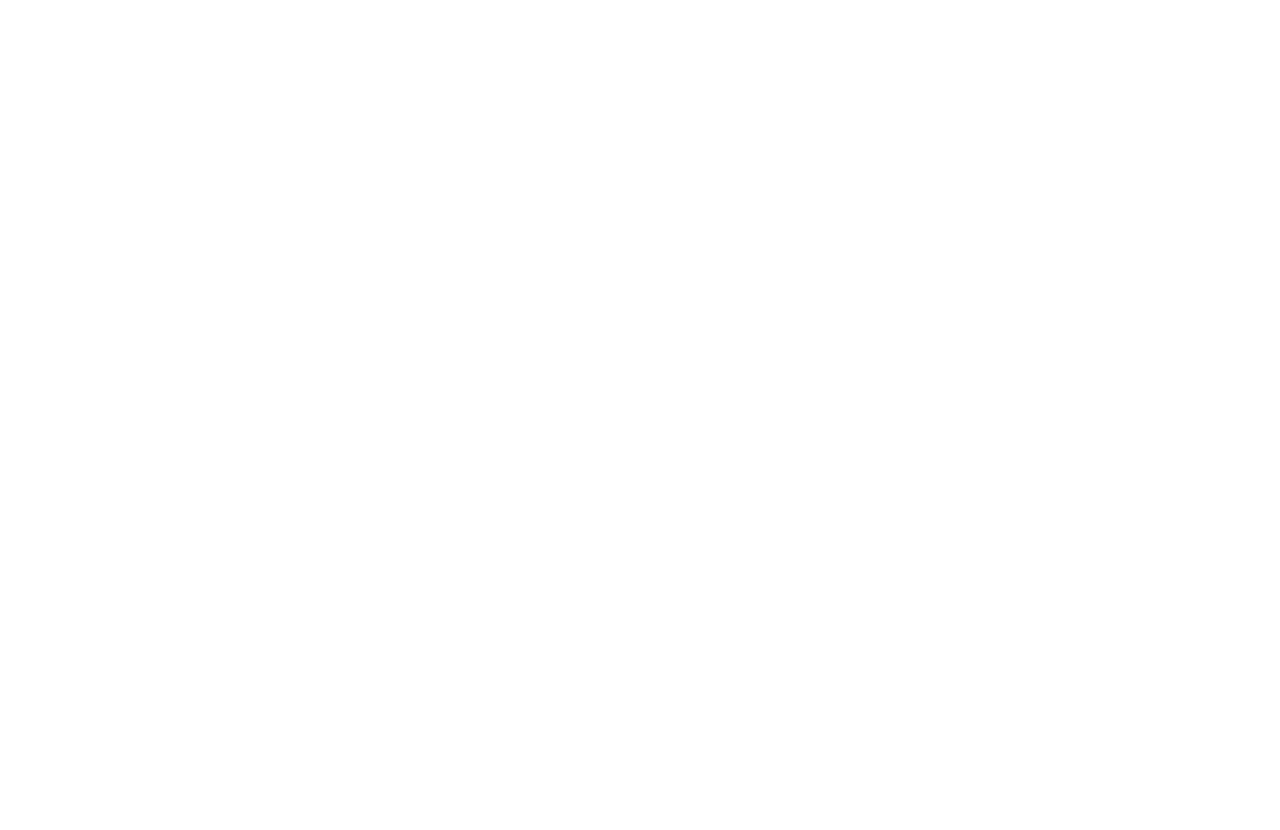
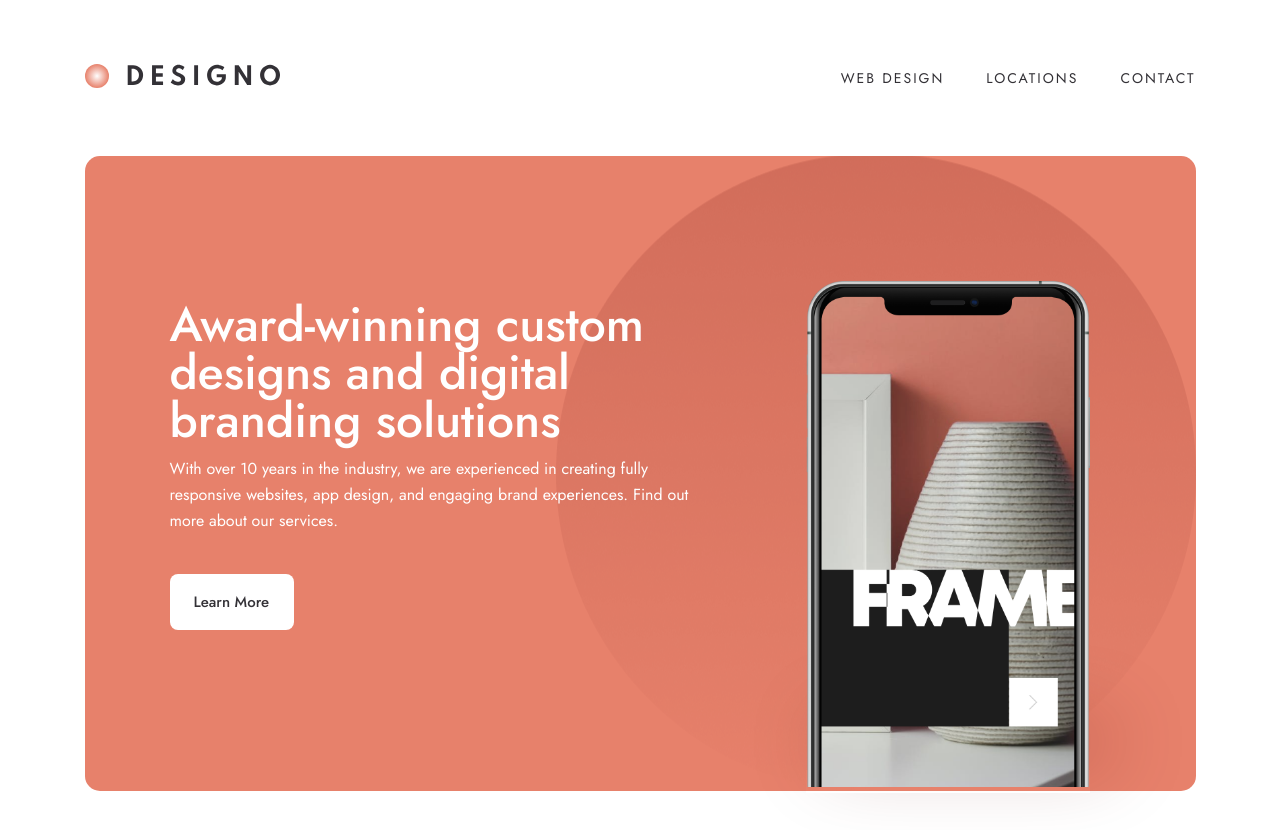
Before and after one commit to ibrohim0725/2-oy_Exame, a plain HTML site: page index.html in a window 1280 px wide. Before the commit the page ends 800 px from the top, so only its background shows below. Drawn offline with Linux system fonts and the light colour scheme.

Commit message:
create header and hero sections

```diff
--- a/index.html
+++ b/index.html
@@ -1,12 +1,48 @@
 <!DOCTYPE html>
 <html lang="en">
-<head>
-    <meta charset="UTF-8">
-    <meta name="viewport" content="width=device-width, initial-scale=1.0">
-    <link rel="stylesheet" href="styles/style.css">
-    <title>Document</title>
-</head>
-<body>
+  <head>
+    <meta charset="UTF-8" />
+    <meta name="viewport" content="width=device-width, initial-scale=1.0" />
 
-</body>
+    <link rel="stylesheet" href="styles/fonts.css" />
+    <link rel="stylesheet" href="styles/normalize.css" />
+    <link rel="stylesheet" href="styles/style.css" />
+
+    <link rel="shortcut icon" href="images/favicon.2.svg" type="image/x-icon" />
+    <title>Designo</title>
+  </head>
+  <body>
+    <header class="header container">
+      <a href="#">
+        <img src="images/logo.desingo.svg" alt="Company logo" width="196" />
+      </a>
+      <div class="header-links">
+        <a href="web.html">WEB DESIGN</a>
+        <a href="#">LOCATIONS</a>
+        <a href="#">CONTACT</a>
+      </div>
+    </header>
+    <main class="main">
+      <div class="hero container">
+        <div class="hero-desc">
+          <h1 class="hero-title">
+            Award-winning custom designs and digital branding solutions
+          </h1>
+          <p>
+            With over 10 years in the industry, we are experienced in creating
+            fully responsive websites, app design, and engaging brand
+            experiences. Find out more about our services.
+          </p>
+          <button>Learn More</button>
+        </div>
+        <div class="hero-img">
+          <picture>
+            <source media="(min-width: 768px)" srcset="images/hero-1img.png" >
+            <source media="(min-width: 576px)" srcset="images/hero-img-tablet.png">
+            <img src="images/hero-img-phone.png" alt="this image phone" width="284" >
+          </picture>
+        </div>
+      </div>
+    </main>
+  </body>
 </html>
--- /dev/null
+++ b/styles/fonts.css
@@ -0,0 +1,16 @@
+/* jost-regular - latin */
+@font-face {
+    font-display: swap; /* Check https://developer.mozilla.org/en-US/docs/Web/CSS/@font-face/font-display for other options. */
+    font-family: 'Jost';
+    font-style: normal;
+    font-weight: 400;
+    src: url('../fonts/jost-v18-latin-regular.woff2') format('woff2'); /* Chrome 36+, Opera 23+, Firefox 39+, Safari 12+, iOS 10+ */
+  }
+  /* jost-500 - latin */
+  @font-face {
+    font-display: swap; /* Check https://developer.mozilla.org/en-US/docs/Web/CSS/@font-face/font-display for other options. */
+    font-family: 'Jost';
+    font-style: normal;
+    font-weight: 500;
+    src: url('../fonts/jost-v18-latin-500.woff2') format('woff2'); /* Chrome 36+, Opera 23+, Firefox 39+, Safari 12+, iOS 10+ */
+  }
--- a/styles/style.css
+++ b/styles/style.css
@@ -0,0 +1,120 @@
+:root {
+    --peach: #E7816B;
+    --black: #1D1C1E;
+    --white: #FFFFFF;
+    --light-peach: #FFAD98;
+    --dark-gray: #333136;
+    --light-gray: #F1F3F5;
+
+}
+
+* {
+    margin: 0;
+    padding: 0;
+    box-sizing: border-box;
+}
+
+body {
+    font-family: 'Jost', sans-serif;
+}
+
+.container {
+    max-width: 1111px;
+    width: 100%;
+    margin: 64px auto;
+}
+
+.header {
+    display: flex;
+    justify-content: space-between;
+    align-items: center;
+}
+
+.header-links {
+    display: flex;
+    align-items: center;
+    gap: 42px;
+
+}
+
+.header-links a {
+    text-decoration: none;
+    font-size: 14px;
+    font-weight: 400;
+    line-height: 14px;
+    letter-spacing: 2px;
+    color: var(--dark-gray);
+    transition: all 0.5s;
+    cursor: pointer;
+
+}
+
+.header-links a:hover {
+    border-bottom: 1px solid #000000;
+}
+
+.hero {
+    display: flex;
+    align-items: end;
+    flex-wrap: wrap;
+    gap: 96px;
+    background-color: var(--peach);
+    border-radius: 15px;
+
+    background-image: url(../images/hero-backg.png);
+    background-repeat: no-repeat;
+    background-position: right;
+}
+
+.hero-desc {
+    width: 540px;
+    margin-top: 145px;
+    margin-left: 85px;
+}
+
+.hero-title {
+    color: var(--white);
+    font-size: 48px;
+    font-weight: 500;
+    line-height: 48px;
+    margin-bottom: 11px;
+
+}
+
+.hero-desc p {
+    color: var(--white);
+    font-size: 16px;
+    font-weight: 400;
+    line-height: 26px;
+    margin-bottom: 40px;
+
+}
+
+.hero button {
+    padding-top: 18px;
+    padding-left: 24px;
+    padding-right: 25px;
+    padding-bottom: 16px;
+    margin-bottom: 161px;
+    border-radius: 8px;
+    border: none;
+    font-size: 15px;
+    font-weight: 500;
+    line-height: 21.68px;
+    color: var(--dark-gray);
+    background-color: var(--white);
+    transition: all 0.5s;
+
+}
+
+.hero button:hover {
+    background-color: var(--light-peach);
+    color: var(--white);
+}
+
+.hero-img picture {
+
+
+    box-shadow: 20px -40px 80px 0px #5D02027F;
+
+}
```
Also changed, not shown: web.html (added, +11 -0 lines), fonts/jost-v18-latin-500.woff2 (added), fonts/jost-v18-latin-regular.woff2 (added), images/favicon.2.svg (added), images/hero-1img.png (added), images/hero-backg.png (added), images/hero-img-phone.png (added), images/hero-img-tablet.png (added), images/hero-img.png (added), images/logo.desingo.svg (added), styles/normalize.css (added).
